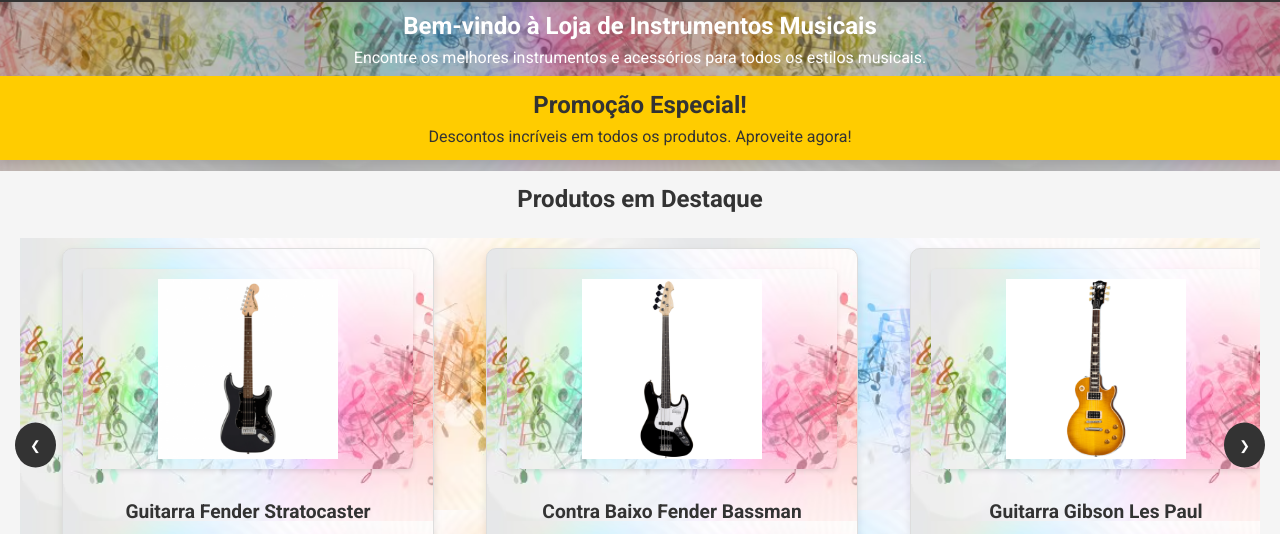
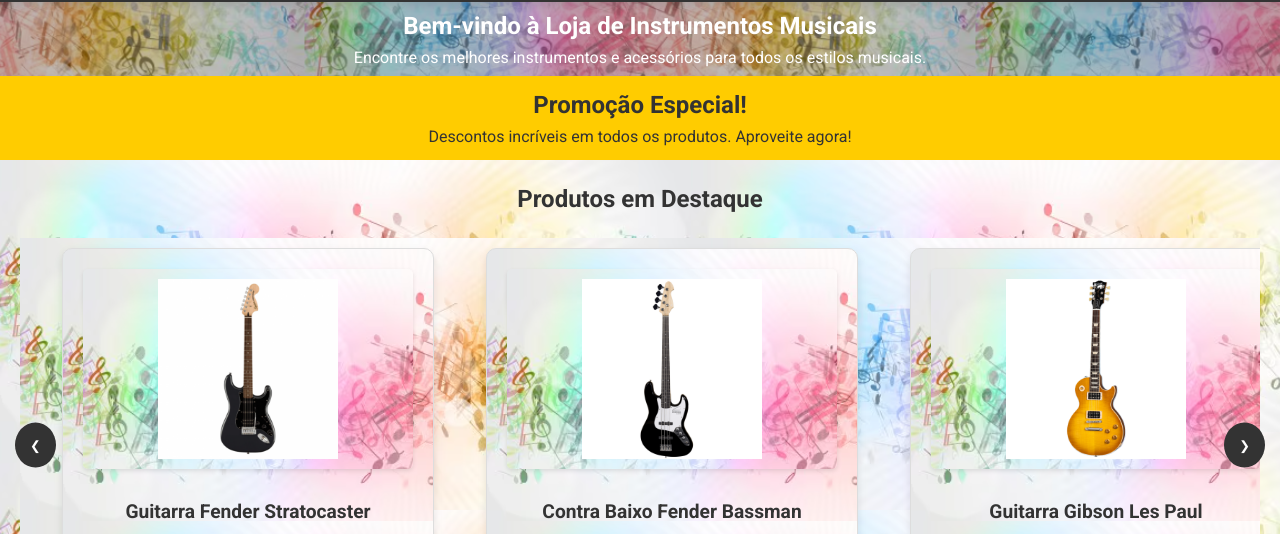
Before and after one commit to nilsong87/Ecommerce-Instrumentos-Musicais, a plain HTML site: page index.html in a window 1280 px wide. Shown: the part 64-598 px from the top of the page. Drawn offline with Linux system fonts and the light colour scheme.

Commit message:
Mudanças nas pastas 10

```diff
--- a/index.html
+++ b/index.html
@@ -51,7 +51,7 @@
             <p class="promo1">Descontos incríveis em todos os produtos. Aproveite agora!</p>
         </section>
 
-        <section class="produtos">
+        <section class="produtos" style="background-image: url('img/banner.png')">
             <h2>Produtos em Destaque</h2>
             <div class="carrossel-container" style="background-image: url('img/banner.png')">
                 <button class="carrossel-btn prev-btn" onclick="moverCarrossel(-1)">&#10094;</button>
```
